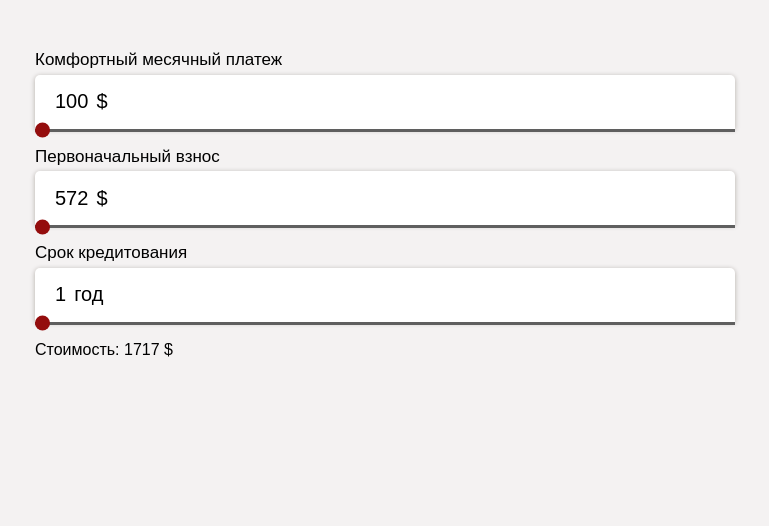
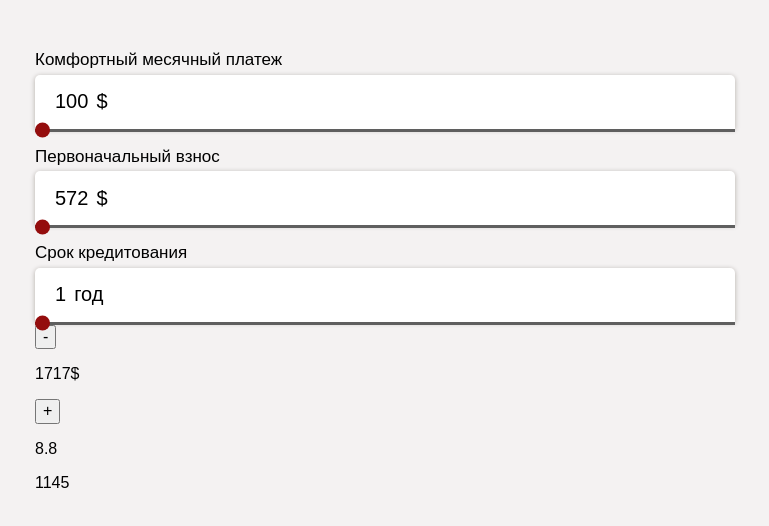
Before and after one commit to lex-od/annuity-calculator, a React (Create React App) app: page / in a window 1280 px wide. Shown: the top 526 px of the page, without its empty margins (20-789 px from the left). Built offline with nearby package versions, Linux system fonts and the light colour scheme.

Commit message:
Добавляет логику карточки предложения

```diff
--- a/src/components/AnnuityCalculator/AnnuityCalculator.jsx
+++ b/src/components/AnnuityCalculator/AnnuityCalculator.jsx
@@ -1,7 +1,8 @@
 import { useState, useEffect } from "react";
 import css from "./AnnuityCalculator.module.scss";
 import TwinInput from "../TwinInput";
-import annuityMath from "../../services/annuityMath";
+import OfferCard from "../OfferCard/OfferCard";
+import { annuityMath } from "../../services";
 
 const { getPay, getMinFee, getCostWithMinFee } = annuityMath;
 
@@ -84,7 +85,14 @@ export default function AnnuityCalculator() {
                 />
             </div>
 
-            <p>Стоимость: {cost} $</p>
+            <OfferCard
+                display={cost}
+                term={term}
+                onTermChange={handleSetParams}
+                min={1}
+                max={30}
+                credit={cost - fee}
+            />
         </div>
     );
 }
--- /dev/null
+++ b/src/components/OfferCard/OfferCard.jsx
@@ -0,0 +1,44 @@
+import css from "./OfferCard.module.scss";
+import { annuityMath } from "../../services";
+
+export default function OfferCard({
+    display,
+    term,
+    onTermChange,
+    min,
+    max,
+    credit,
+}) {
+    const handleDec = () => {
+        if (term <= min) return;
+
+        onTermChange({ name: "term", value: term - 1 });
+    };
+
+    const handleInc = () => {
+        if (term >= max) return;
+
+        onTermChange({ name: "term", value: term + 1 });
+    };
+
+    return (
+        <div>
+            <button type="button" onClick={handleDec}>
+                -
+            </button>
+
+            <p>
+                <span>{display}</span>
+                <span>$</span>
+            </p>
+
+            <button type="button" onClick={handleInc}>
+                +
+            </button>
+
+            <p>{Number((annuityMath.RATE * 12 * 100).toFixed(1))}</p>
+
+            <p>{credit}</p>
+        </div>
+    );
+}
--- /dev/null
+++ b/src/components/OfferCard/index.js
@@ -0,0 +1 @@
+export { default } from "./OfferCard";
--- a/src/components/TwinInput/TwinInput.jsx
+++ b/src/components/TwinInput/TwinInput.jsx
@@ -12,9 +12,6 @@ export default function TwinInput({
     step = 1,
     unit = "dollar",
 }) {
-    const classes = [css.twinInp];
-    if (className) classes.push(className);
-
     const handleChange = (e) => {
         let value = Number(e.target.value);
 
@@ -50,7 +47,7 @@ export default function TwinInput({
     };
 
     return (
-        <div className={classes.join(" ")}>
+        <div className={className}>
             <label className={css.textLabel}>
                 <span className={css.textLabelText}>{title}</span>
                 <input
--- a/src/services/annuityMath.js
+++ b/src/services/annuityMath.js
@@ -20,6 +20,7 @@ const getCostWithMinFee = (pay, term) =>
     );
 
 const annuityMath = {
+    RATE,
     getPay,
     getMinFee,
     getCostWithMinFee,
```
Also changed, not shown: src/components/OfferCard/OfferCard.module.scss (added).
